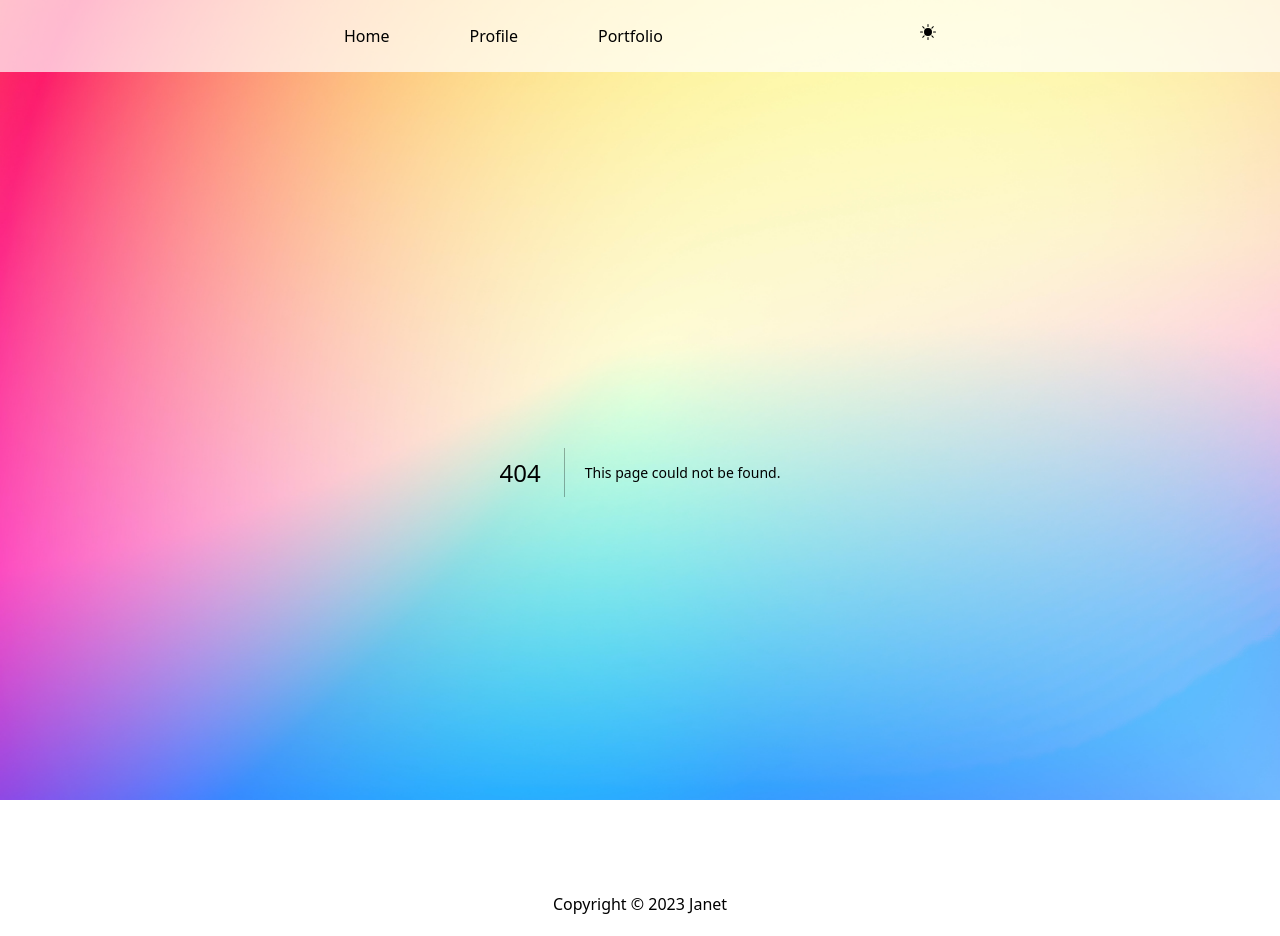
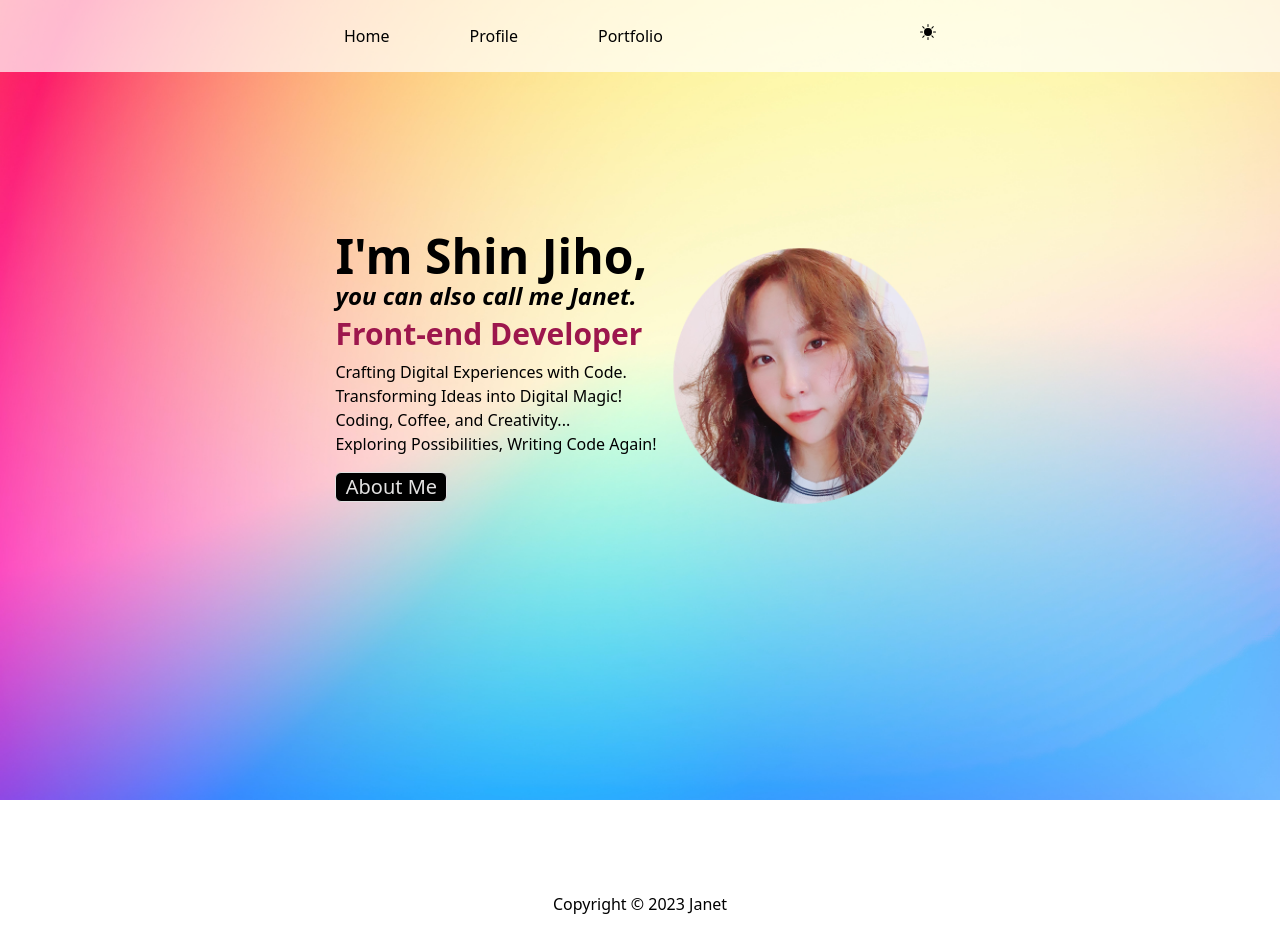
Before and after one commit to Jiyaho/nextjs_portfolio-site, a Next.js app: page /introduce in a window 1280 px wide. Before the commit this address had no page. Built offline with nearby package versions, Linux system fonts and the light colour scheme.

Commit message:
ADD: Introduce Page

```diff
--- /dev/null
+++ b/src/app/introduce/page.tsx
@@ -0,0 +1,31 @@
+import Image from 'next/image';
+import Link from 'next/link';
+
+function Introduce() {
+  return (
+    <article className="mt-16 flex-row text-center justify-center md:flex md:text-left md:mt-40">
+      <div>
+        <h1 className="text-5xl font-bold">I'm Shin Jiho,</h1>
+        <p className="text-2xl  mb-1 font-bold italic">you can also call me Janet.</p>
+        <h2 className="text-3xl font-bold text-dark-point-color dark:text-light-point-color">Front-end Developer</h2>
+        <div className="mt-2 mb-4 h-min text-md">
+          <p>Crafting Digital Experiences with Code.</p>
+          <p>Transforming Ideas into Digital Magic!</p>
+          <p>Coding, Coffee, and Creativity...</p>
+          <p>Exploring Possibilities, Writing Code Again!</p>
+        </div>
+        <div className="border rounded-md w-28 text-center text-xl bg-dark-bg-color text-dark-text-color m-auto mb-5 md:m-0 ">
+          <Link href="/about">About Me</Link>
+        </div>
+      </div>
+      <Image
+        className="w-48 h-48 m-auto md:m-0 md:w-72 md:h-72"
+        src="/images/mypic_circle.png"
+        alt="my_picture"
+        width={280}
+        height={280}
+      />
+    </article>
+  );
+}
+export default Introduce;
--- a/src/app/page.tsx
+++ b/src/app/page.tsx
@@ -1,22 +1,38 @@
 'use client';
-import SvgPathDraw from '@/components/atoms/SvgPathDraw';
+
+import { useState, useEffect } from 'react';
 import TypeItGreeting from '@/components/atoms/TypeItGreeting';
+import { GiClick } from 'react-icons/gi';
+import Link from 'next/link';
 
 export default function Home() {
+  const [isIconVisible, setIsIconVisible] = useState(false);
+
+  useEffect(() => {
+    // 2초 후에 아이콘을 나타나도록 설정
+    const timer = setTimeout(() => {
+      setIsIconVisible(true);
+    }, 2000);
+
+    // 컴포넌트가 언마운트되면 타이머를 클리어
+    return () => clearTimeout(timer);
+  }, []);
+
   return (
     <section className="py-12 text-center">
-      <div className="h-16 text-6xl font-extralight">
+      <div className="h-16 text-6xl font-extralight mt-40 mb-20 md:text-9xl">
         <TypeItGreeting />
       </div>
-      <div className="mt-12 h-min text-lg font-extralight">
-        <p>Crafting Digital Experiences with Code.</p>
-        <p>Transforming Ideas into Digital Magic!</p>
-        <p>Coding, Coffee, and Creativity...</p>
-        <p>Exploring Possibilities, Writing Code Again!</p>
-      </div>
-      <div className="flex justify-center flex-col items-center mt-12">
-        <SvgPathDraw />
-      </div>
+      <Link
+        href="/introduce"
+        className={`text-8xl flex justify-center hover:text-9xl ${
+          isIconVisible
+            ? 'opacity-100 transform translate-y-0 transition-all duration-1000 ease-in-out'
+            : 'opacity-0 transform -translate-y-10'
+        }`}
+      >
+        <GiClick />
+      </Link>
     </section>
   );
 }
--- a/src/app/profile/page.tsx
+++ /dev/null
@@ -1,23 +0,0 @@
-import { allPosts } from '@/contentlayer/generated';
-import { useMDXComponent } from 'next-contentlayer/hooks';
-import { notFound } from 'next/navigation';
-
-function Profile() {
-  // 포스팅 전체 목록에서 폴더 경로 'profile'인것 찾기
-  const profile = allPosts.find(({ _raw }) => _raw.sourceFileDir === 'profile');
-
-  // 글 없으면 반환할 내용
-  if (!profile) notFound();
-
-  // MDX 파일 body(글 내용 부분) 가져오기
-  const MDXContent = useMDXComponent(profile?.body.code || '');
-
-  return (
-    <section className="py-10 mt-10">
-      <article className="prose dark:prose-invert m-auto text-center c_media">
-        <MDXContent />
-      </article>
-    </section>
-  );
-}
-export default Profile;
```
Also changed, not shown: public/images/mypic_circle.png (added).
